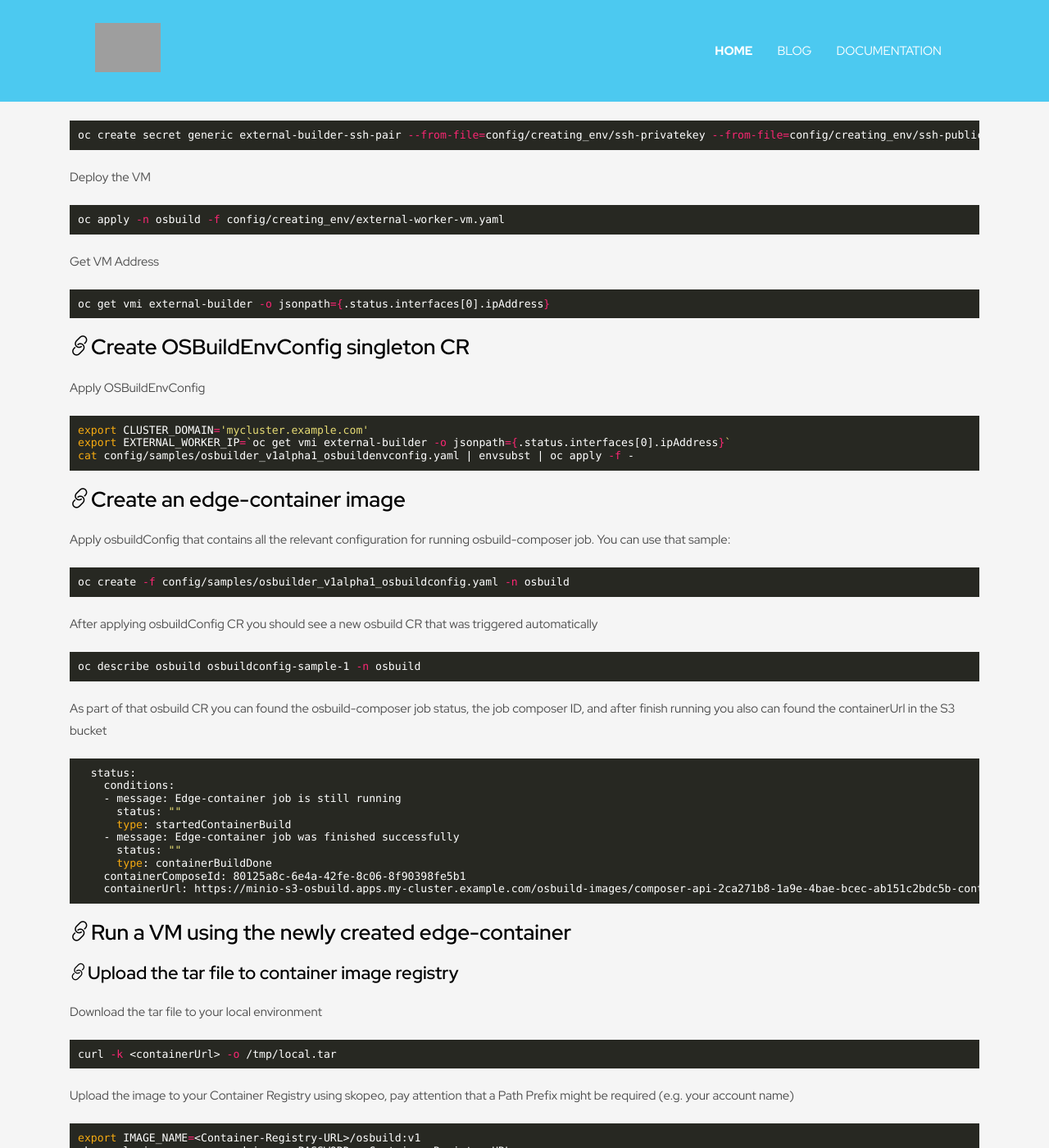
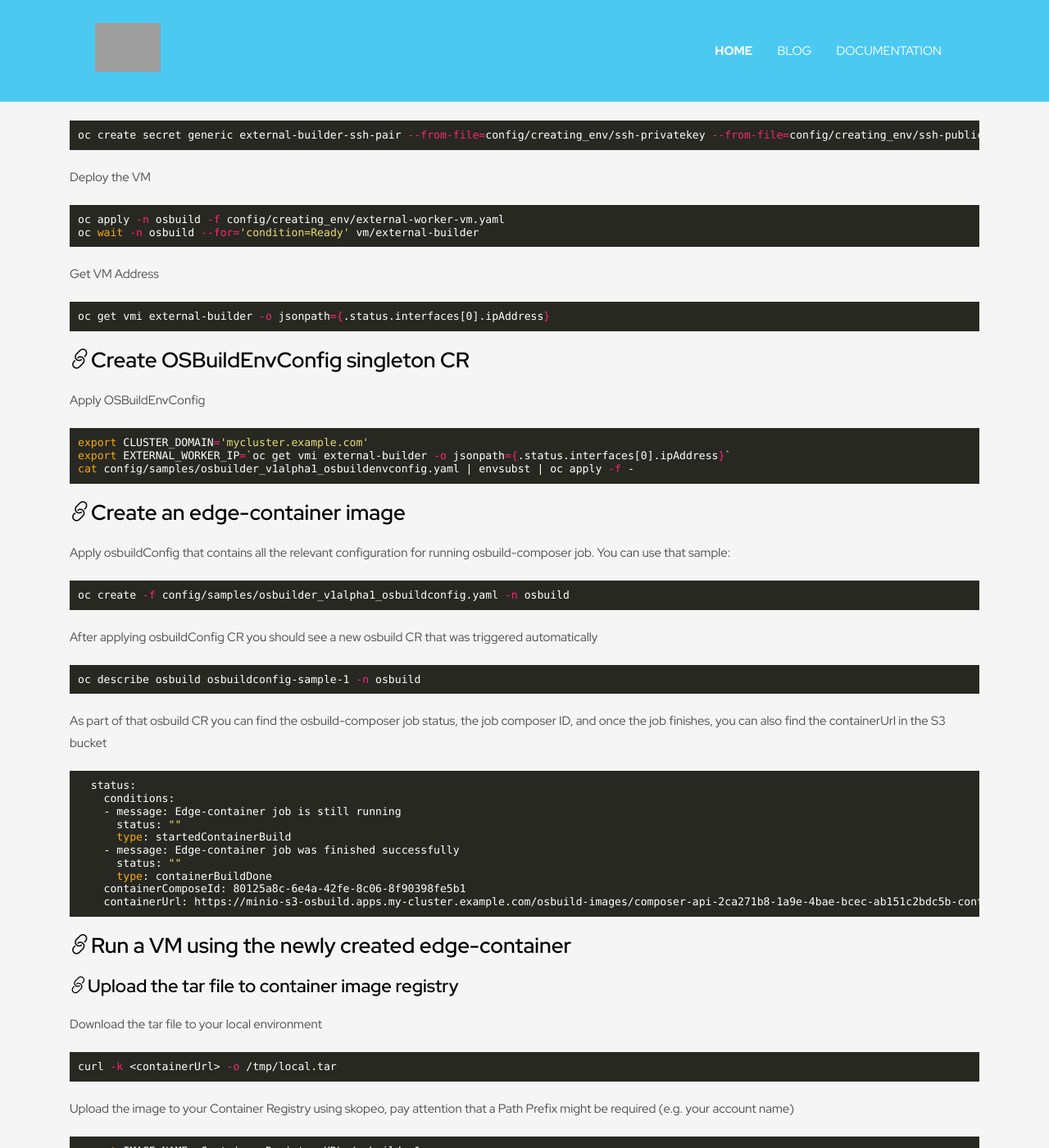
Before and after one commit to project-flotta/project-flotta.github.io, a Jekyll site: the page built from _posts/2022-07-27-osbuild-operator-for-os-lifecycle-in-flotta.markdown, in a window 1280 px wide and 1400 px high, scrolled down 2481 px. Shown: the whole window at 82% size. Built offline with Jekyll 4.4.1, drawn with Linux system fonts in a browser that asks for light colours; a script that is not in the unit is left out; grey boxes are pictures that could not be loaded.

Commit message:
Fixes to blog-post about osbuild-operator

````diff
--- a/_posts/2022-07-27-osbuild-operator-for-os-lifecycle-in-flotta.markdown
+++ b/_posts/2022-07-27-osbuild-operator-for-os-lifecycle-in-flotta.markdown
@@ -125,6 +125,7 @@ oc create secret generic external-builder-ssh-pair --from-file=config/creating_e
 Deploy the VM
 ```shell
 oc apply -n osbuild -f config/creating_env/external-worker-vm.yaml
+oc wait -n osbuild --for='condition=Ready' vm/external-builder
 ```
 
 Get VM Address
@@ -153,7 +154,7 @@ After applying osbuildConfig CR you should see a new osbuild CR that was trigger
 oc describe osbuild osbuildconfig-sample-1 -n osbuild
 ```
 
-As part of that osbuild CR you can found the osbuild-composer job status, the job composer ID, and after finish running you also can found the containerUrl in the S3 bucket
+As part of that osbuild CR you can find the osbuild-composer job status, the job composer ID, and once the job finishes, you can also find the containerUrl in the S3 bucket
 ```shell
   status:
     conditions:
````
Also changed, not shown: other parts of _posts/2022-07-27-osbuild-operator-for-os-lifecycle-in-flotta.markdown (+1 -1 lines).
